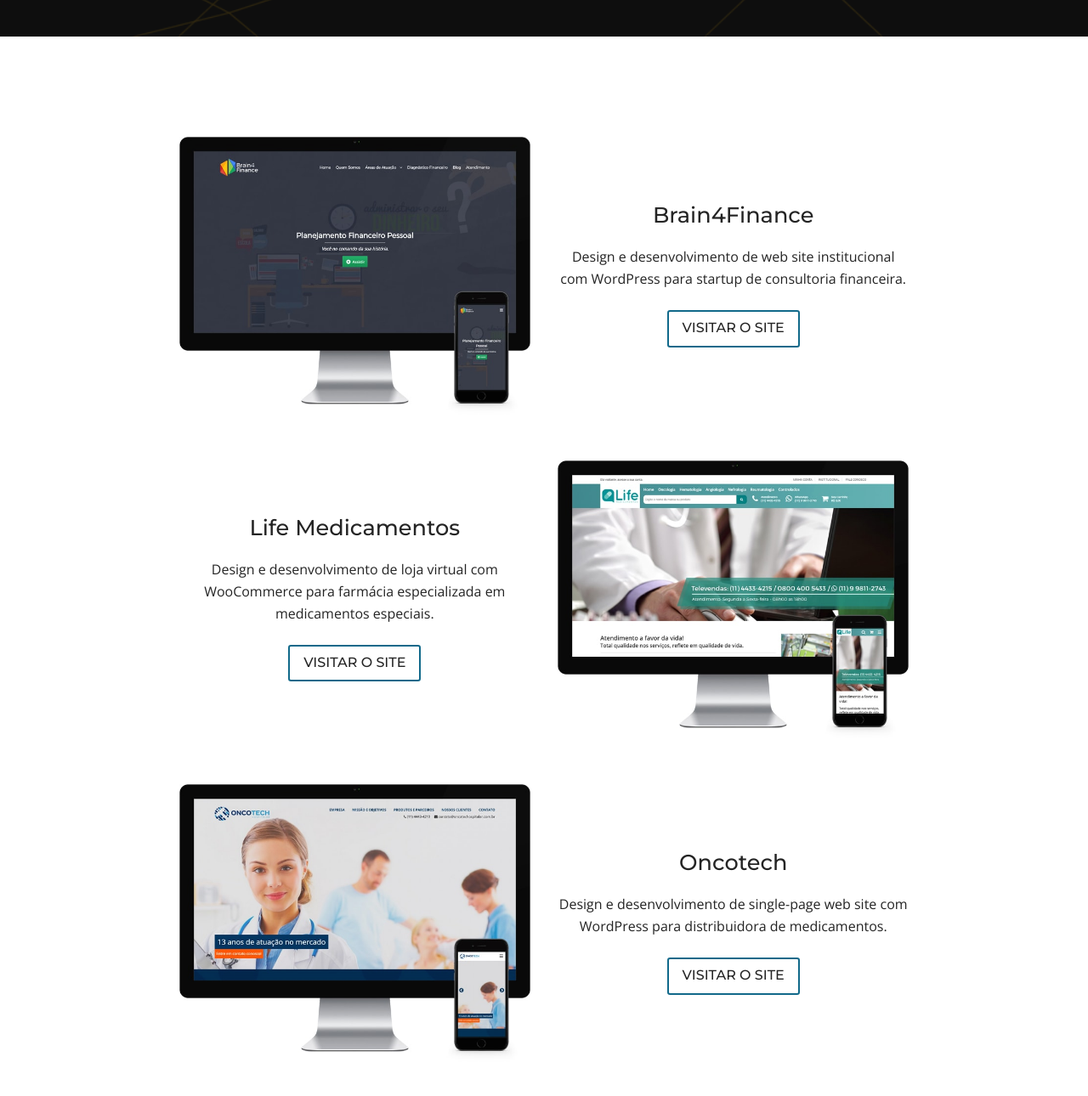
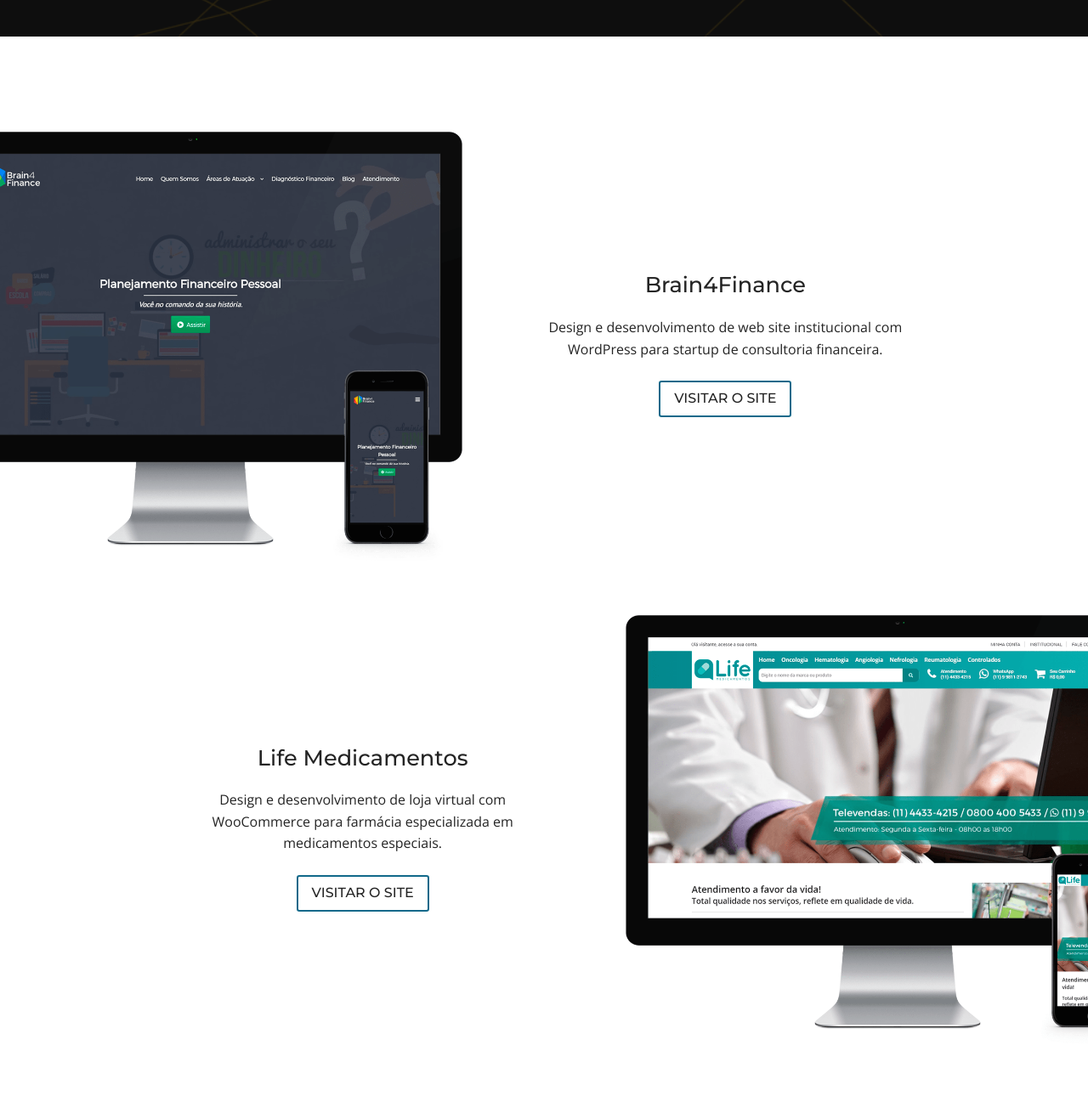
Before and after one commit to victordieggo/victordiego.com, a website: page index.html in a window 1280 px wide. Shown: the part 677-1967 px from the top of the page at 85% size. Drawn offline with nearby package versions, Linux system fonts and the light colour scheme.

Commit message:
Work: implemented new layout and added new thumbs

```diff
--- a/assets/css/src/layout.css
+++ b/assets/css/src/layout.css
@@ -78,18 +78,8 @@
   background-image: url('../../img/bg-about.png');
 }
 
-/* IE FLEXBOX MIN-HEIGHT FIX */
-@media all and (-ms-high-contrast: none), (-ms-high-contrast: active) {
-
-  .about .wrapper-large {
-    display: flex;
-    flex-direction: row;
-  }
-
-}
-
 .about .row {
-  min-height: 45em;
+  height: 45em;
   align-items: center;
 }
 
@@ -100,7 +90,7 @@
 @media only screen and (max-width: 480px) {
 
   .about .row {
-    min-height: 40em;
+    height: 40em;
   }
 
   .about h1 {
@@ -138,11 +128,41 @@
 }
 
 /* =====================================================================
- * PROJECTS
+ * WORK
  * ===================================================================*/
 
-.project-wrapper:nth-child(even) > .row {
-  flex-direction: row-reverse;
+@media only screen and (min-width: 769px) {
+
+  .project-wrapper {
+    overflow: hidden;
+    padding-top: 2em;
+    padding-bottom: 2em;
+  }
+
+  .project-wrapper img {
+    margin-left: -6em;
+  }
+
+ .project-wrapper:nth-child(even) {
+   flex-direction: row-reverse;
+ }
+
+ .project-wrapper:nth-child(even) img {
+   margin-left: 6em;
+ }
+
+}
+
+@media only screen and (max-width: 768px) {
+
+  .project-wrapper {
+    padding: 2em;
+  }
+
+  .project-wrapper img {
+    margin-bottom: 1em;
+  }
+
 }
 
 /* =====================================================================
--- a/index.html
+++ b/index.html
@@ -41,7 +41,7 @@
         <div class="col-7 md-9 sm-10 xs-12">
           <article>
             <h1 class="montserrat">Front-End &amp; WordPress Developer</h1>
-            <p class="spacer-15">Hey, how are you? I'm Victor, a 25 year old developer from Sao Paulo - Brazil. I've been designing and coding for the web since 2009 and in 2014 I decided to work as a fulltime freelancer, focusing on areas like wordpress, front-end, responsive design and user experience.</p>
+            <p class="spacer-15">Hey, how are you? I'm Victor, a 25 year old developer from Sao Paulo - Brazil, and I've been designing and coding for the web since 2009. Two years ago I started working as a fulltime freelancer, focusing on areas like wordpress, front-end, responsive design and user experience.</p>
             <a class="icon icon-github" href="https://github.com/victordieggo" target="_blank" title="GitHub"></a>
             <a class="icon icon-linkedin" href="https://github.com/victordieggo" target="_blank" title="LinkedIn"></a>
             <a class="icon icon-pdf" href="https://github.com/victordieggo" target="_blank" title="Resume"></a>
@@ -52,16 +52,13 @@
   </section>
   <!--============================ /ABOUT ============================-->
 
-  <!--============================ PROJECTS ============================-->
+  <!--============================ WORKS ============================-->
   <section id="work">
-    <div class="wrapper">
-      <div class="row row-centered">
-        <div class="project-wrapper col-9 md-12">
-          <div class="row no-gutter">
-            <div class="col-6 sm-12 col-vcenter pad-10">
-              <img class="block" src="assets/img/project-thumb-brain4finance.jpg" alt="">
+    <div class="project-wrapper row no-gutter">
+      <div class="col-6 sm-12 col-vcenter ">
+        <img class="block" src="assets/img/work-brain4finance-min.png" alt="Brain4Finance">
       </div>
-            <div class="col-6 sm-12 col-vcenter pad-10 align-center">
+      <div class="col-4 sm-12 col-vcenter align-center">
         <article>
           <h4 class="montserrat">Brain4Finance</h4>
           <p class="spacer-15">Design e desenvolvimento de web site institucional com WordPress para startup de consultoria financeira.</p>
@@ -69,13 +66,11 @@
         </article>
       </div>
     </div>
+    <div class="project-wrapper row no-gutter">
+      <div class="col-6 sm-12 col-vcenter ">
+        <img class="block" src="assets/img/work-lifemedicamentos-min.png" alt="Life Medicamentos">
       </div>
-        <div class="project-wrapper col-9 md-12">
-          <div class="row no-gutter">
-            <div class="col-6 sm-12 col-vcenter pad-10">
-              <img class="block" src="assets/img/project-thumb-lifemedicamentos.jpg" alt="">
-            </div>
-            <div class="col-6 sm-12 col-vcenter pad-10 align-center">
+      <div class="col-4 sm-12 col-vcenter align-center">
         <article>
           <h4 class="montserrat">Life Medicamentos</h4>
           <p class="spacer-15">Design e desenvolvimento de loja virtual com WooCommerce para farmácia especializada em medicamentos especiais.</p>
@@ -83,13 +78,11 @@
         </article>
       </div>
     </div>
+    <div class="project-wrapper row no-gutter">
+      <div class="col-6 sm-12 col-vcenter ">
+        <img class="block" src="assets/img/work-oncotech-min.png" alt="Oncotech">
       </div>
-        <div class="project-wrapper col-9 md-12">
-          <div class="row no-gutter">
-            <div class="col-6 sm-12 col-vcenter pad-10">
-              <img class="block" src="assets/img/project-thumb-oncotech.jpg" alt="">
-            </div>
-            <div class="col-6 sm-12 col-vcenter pad-10 align-center">
+      <div class="col-4 sm-12 col-vcenter align-center">
         <article>
           <h4 class="montserrat">Oncotech</h4>
           <p class="spacer-15">Design e desenvolvimento de single-page web site com WordPress para distribuidora de medicamentos.</p>
@@ -97,11 +90,8 @@
         </article>
       </div>
     </div>
-        </div>
-      </div>
-    </div>
   </section>
-  <!--============================ /PROJECTS ============================-->
+  <!--============================ /WORKS ============================-->
 
   <!--============================ CONTACT ============================-->
   <section id="contact" class="bg-main pad-20">
```
Also changed, not shown: assets/css/dist/style.css, assets/img/project-thumb-brain4finance.jpg (deleted), assets/img/project-thumb-lifemedicamentos.jpg (deleted), assets/img/project-thumb-oncotech.jpg (deleted), assets/img/work-brain4finance-min.png (added), assets/img/work-lifemedicamentos-min.png (added), assets/img/work-oncotech-min.png (added). Lines whose indentation alone changed are shown as unchanged.
